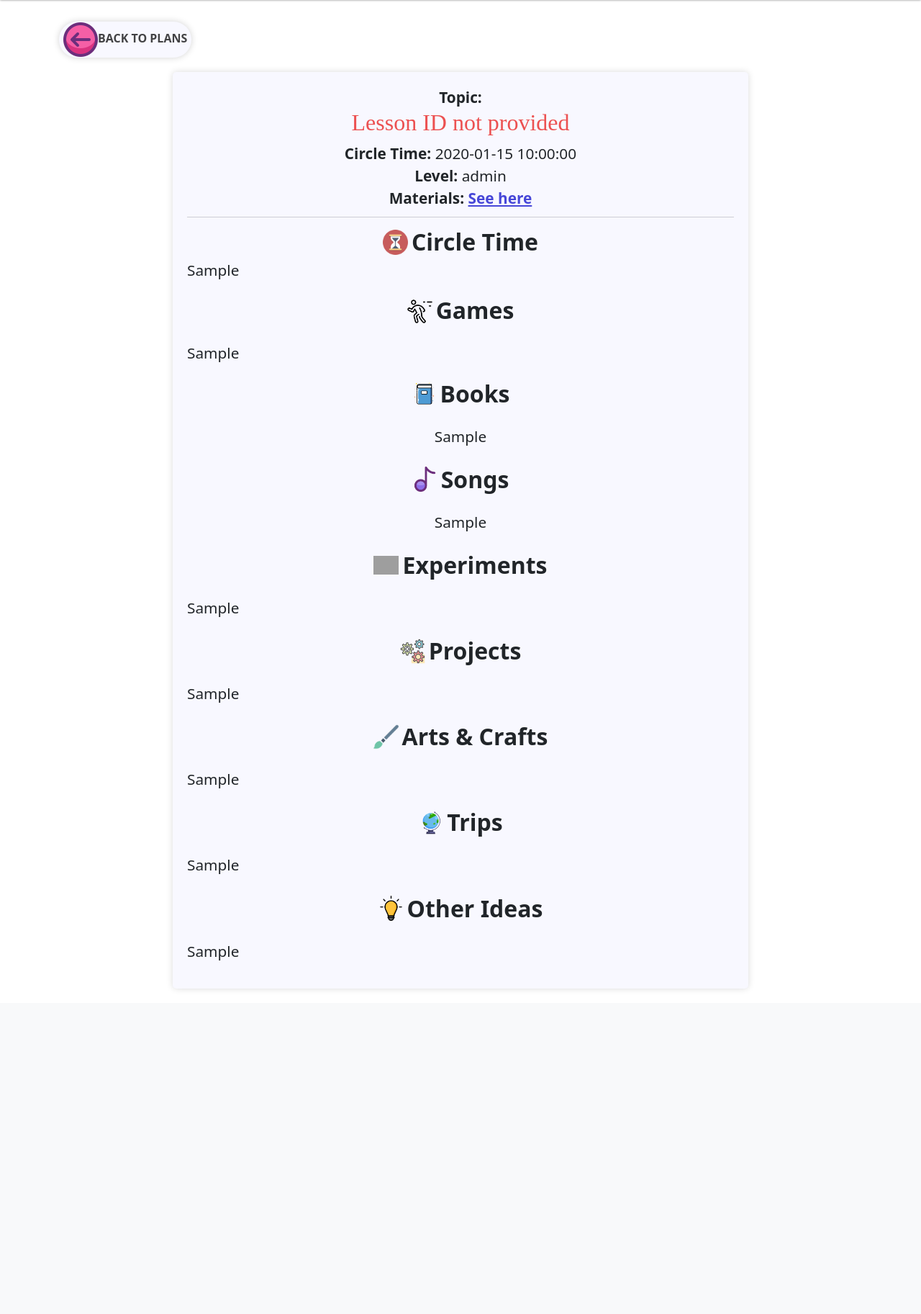
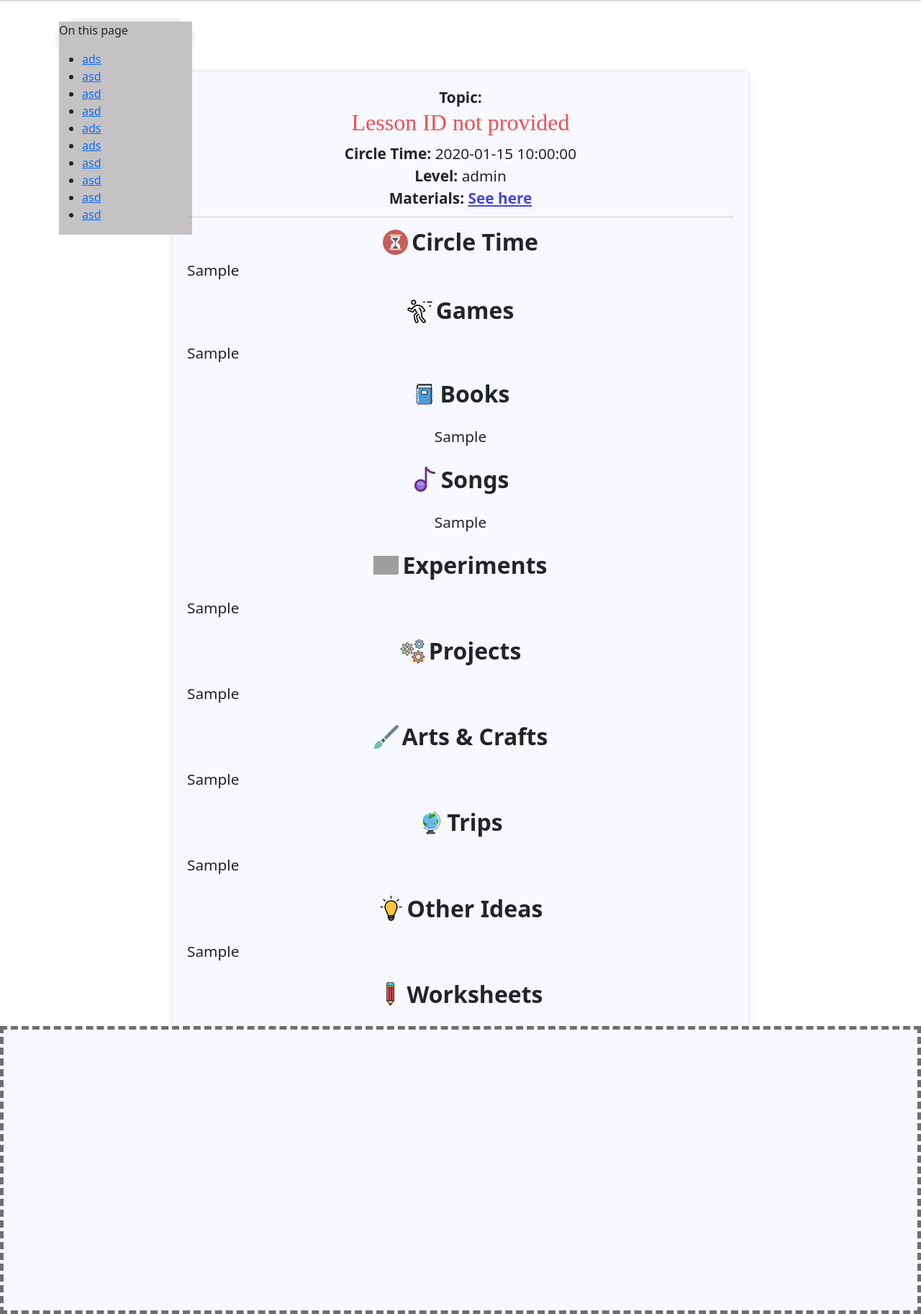
Before and after one commit to wesclaw/teacherstactics, a PHP site: page /plan.php in a window 1280 px wide. Shown: the part 90-1915 px from the top of the page at 72% size. Before the commit the page ends 1424 px from the top, so only its background shows below. Run offline with PHP 8.4, Linux system fonts and the light colour scheme; tables that the repository leaves empty or names only in its code hold one stand-in row (values such as "Sample post"); data that the repository does not hold is empty; some web fonts are replaced; grey boxes are pictures that could not be loaded.

Commit message:
adding sidebar on this page

```diff
--- a/plan.php
+++ b/plan.php
@@ -67,9 +67,44 @@ mysqli_close($conn);
       <div class="make-this-sticky">
           <button id="go_back_btn" class="back-btn"><img src="icons/back.png" alt="back btn">Back to plans</button>
       </div>
+      <!--  -->
       <div class="sidebar">
+        <p>On this page</p>
+        <ul>
+          <li>
+            <a href="">ads</a>
+          </li>
+          <li>
+            <a href="">asd</a>
+          </li>
+          <li>
+            <a href="">asd</a>
+          </li>
+          <li>
+            <a href="">asd</a>
+          </li>
+          <li>
+            <a href="">ads</a>
+          </li>
+          <li>
+            <a href="">ads</a>
+          </li>
+          <li>
+            <a href="">asd</a>
+          </li>
+          <li>
+            <a href="">asd</a>
+          </li>
+          <li>
+            <a href="">asd</a>
+          </li>
+          <li>
+            <a href="">asd</a>
+          </li>
+        </ul>
+      </div>
 
-      </div>
+      <!--  -->
       <div class="plan">
         <p class='topic-text'><b>Topic:</b></p>
         <h1 class='lesson-title'><?php echo $lessonTitle ?></h1>
@@ -151,8 +186,16 @@ mysqli_close($conn);
           <p class='games-section'><?php echo $Other_ideas?></p>
         </div>
 
+        <div class="circle-time" style='margin-top: 20px;'>
+          <img src="icons/worksheets.png" class="img-fluid plan-icon"> <p class='circle-time-text'>Worksheets</p>
+        </div>
+
       </div>
     </div>
+
+    <section class='worksheets'>
+
+    </section>
 
     <script src="https://cdn.jsdelivr.net/npm/bootstrap@5.0.2/dist/js/bootstrap.bundle.min.js" integrity="sha384-MrcW6ZMFYlzcLA8Nl+NtUVF0sA7MsXsP1UyJoMp4YLEuNSfAP+JcXn/tWtIaxVXM" crossorigin="anonymous"></script>
     <script>
--- a/styles/plan.css
+++ b/styles/plan.css
@@ -23,6 +23,7 @@ html{
   padding: 20px;
   overflow-x: hidden !important;
   font-size: 1.3rem;
+  margin-bottom: 0px !important;
 }
 
 
@@ -47,6 +48,15 @@ html{
   position: sticky;
   top: 0;
   width: 185px;
+}
+
+.sidebar{
+  background-color: rgb(196, 194, 194);
+  min-width: 120px;
+  position: fixed;
+  top: 120px;
+  width: 185px;
+  /* right: 0; */
 }
 
 .circle-time-text{
@@ -133,7 +143,6 @@ html{
   justify-content: center;
   align-items: center;
   gap: 10px;
-  /* width: 100%; */
 }
 
 iframe{
@@ -141,3 +150,11 @@ iframe{
   height: 300px;
   border-radius: 20px;
 }
+
+.worksheets{
+  width: 100vw;
+  min-height: 400px;
+  background-color:ghostwhite;
+  position: relative;
+  border: 5px dashed rgba(0, 0, 0, 0.548);
+}
```
Also changed, not shown: icons/print.png (added), icons/worksheets.png (added).
